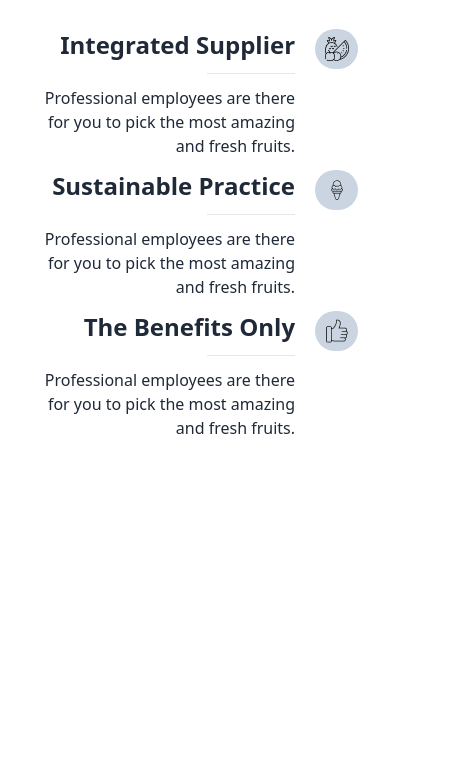
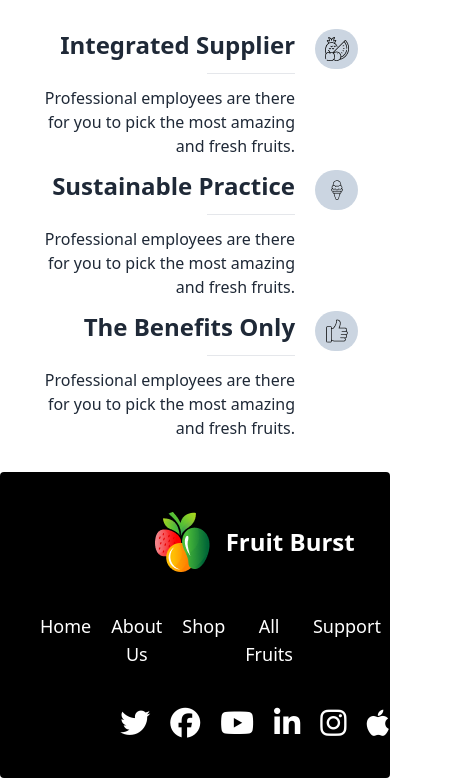
Before and after one commit to Kayum-Ali/Fruit-Burst, a plain HTML site: page index.html in a window 390 px wide. Shown: the part 5532-6310 px from the top of the page, 469 px wide, since content can reach past the window. Before the commit the page ends 6004 px from the top, so only its background shows below. Drawn offline with nearby package versions, Linux system fonts and the light colour scheme.

Commit message:
footer section responsive done

```diff
--- a/index.html
+++ b/index.html
@@ -508,9 +508,32 @@
         </section>
 
     </main>
-    <footer>
-
-    </footer>
+    <footer class="footer footer-center p-10 bg-black text-base-content rounded">
+        <nav class="grid grid-flow-col gap-4">
+            <div class="flex items-center">
+                <img src="images/logo.png" alt="">
+                <h6 class="ml-4 text-2xl font-semibold text-white">Fruit Burst</h6>
+            </div>
+        </nav>
+        <nav>
+          <div class="grid grid-flow-col gap-5 text-white font-medium text-lg">
+                <a class="link link-hover">Home</a>
+                <a class="link link-hover">About Us</a>
+                <a class="link link-hover">Shop</a>
+                <a class="link link-hover">All Fruits</a>
+                <a class="link link-hover">Support</a>
+                <a class="link link-hover">My Account</a>
+          </div>
+        </nav>
+        <div class="flex justify-between text-3xl text-white gap-5">
+            <i class="fa-brands fa-twitter"></i>
+            <i class="fa-brands fa-facebook"></i>
+            <i class="fa-brands fa-youtube"></i>
+            <i class="fa-brands fa-linkedin-in"></i>
+            <i class="fa-brands fa-instagram"></i>
+            <i class="fa-brands fa-apple"></i>
+        </div>
+      </footer>
 
 </body>
 
```
